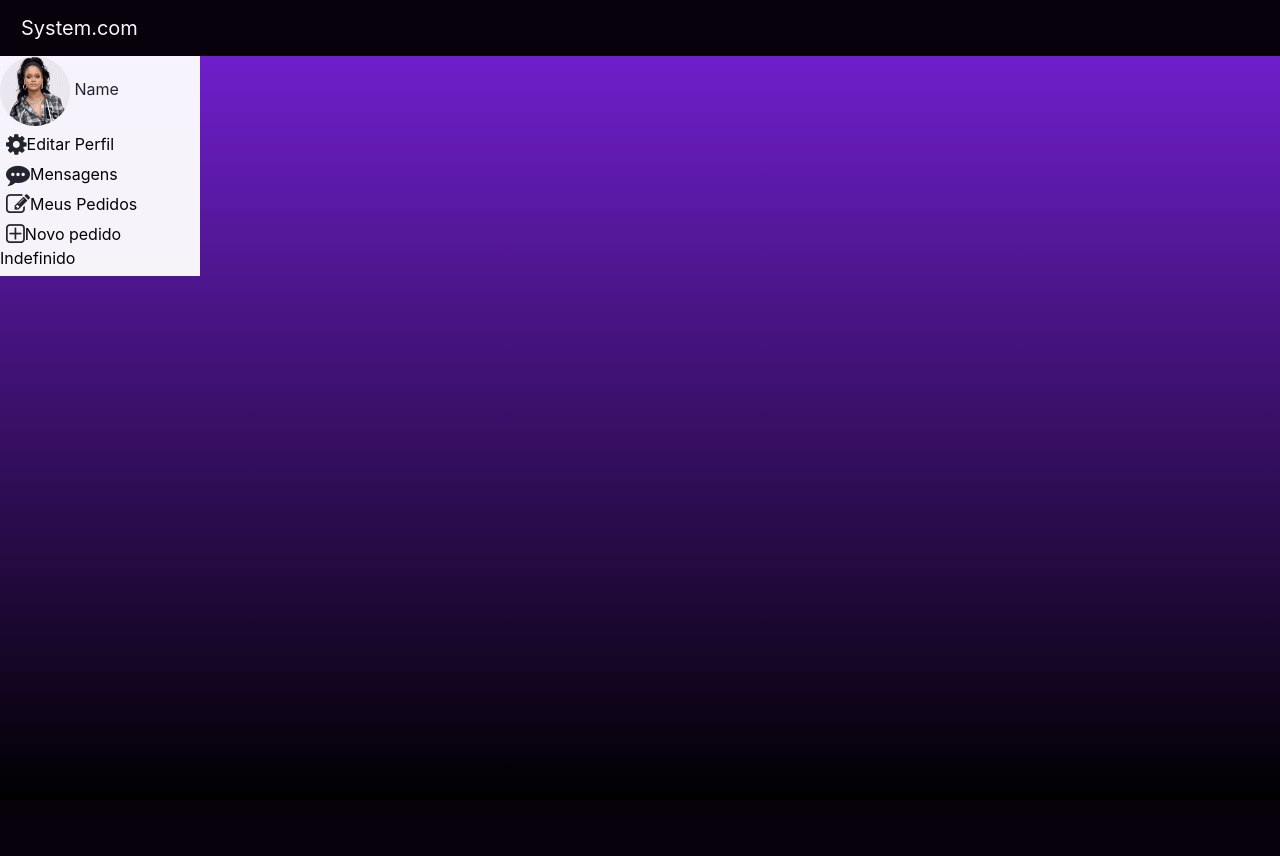
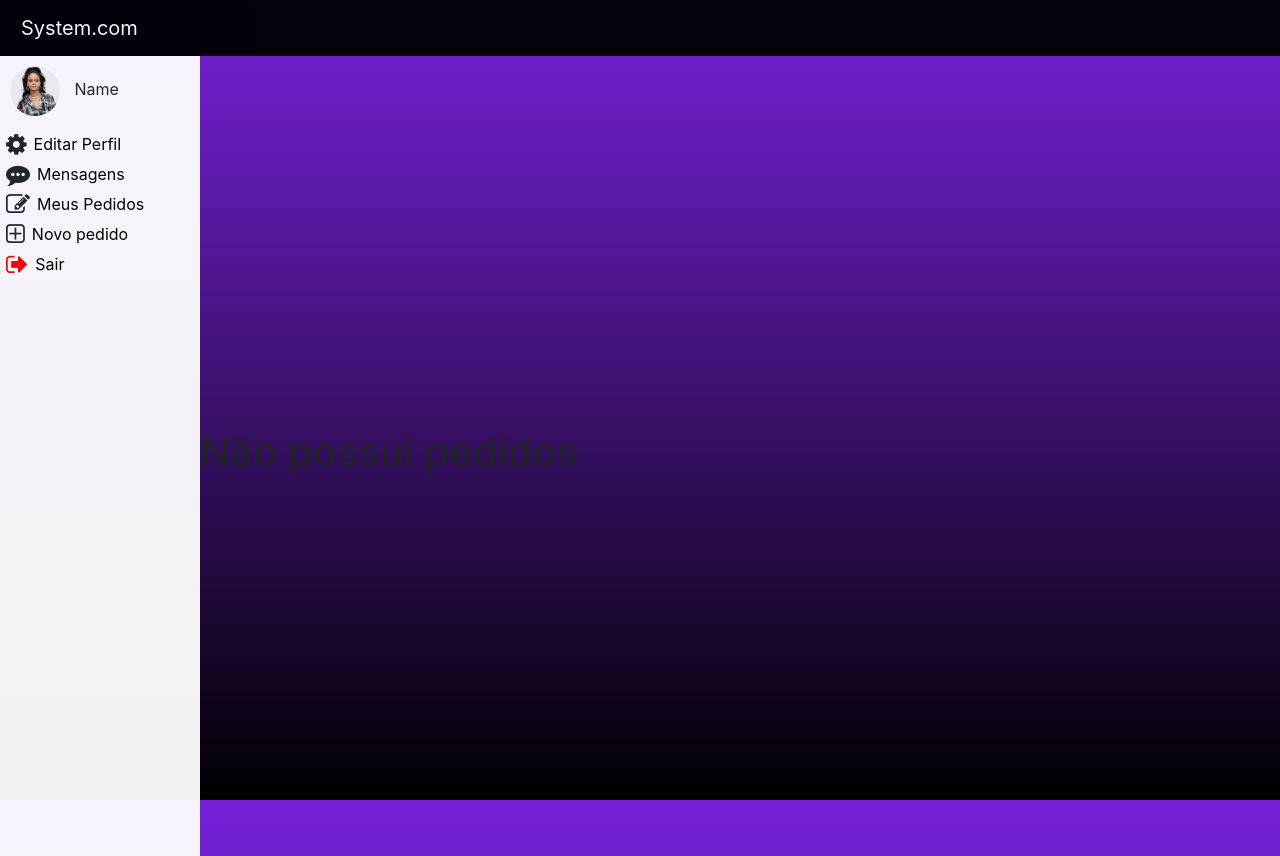
Before and after one commit to Mary0102/System.com-2022, a PHP site: page /usuario.html in a window 1280 px wide. Before the commit the page ends 715 px from the top, so only its background shows below. Run offline with PHP 8.4, Linux system fonts and the light colour scheme.

Commit message:
user, others

```diff
--- a/style.css
+++ b/style.css
@@ -89,7 +89,7 @@ header p {letter-spacing: 0.05em;}
 
 
 /* Show/hide password Font Icon */
-/*#eye {
+#eye {
     background: #fff;
     color: #333;
 
@@ -105,7 +105,7 @@ header p {letter-spacing: 0.05em;}
     z-index: 5;
 
     cursor: pointer;
-}*/
+}
 /* inputs form  */
 input[class="form-input"]{
     width: 250px;
--- a/users.css
+++ b/users.css
@@ -10,11 +10,20 @@ body{
     font-family: 'Abel', sans-serif;
     opacity: .95;
     background-image: linear-gradient(to top, #000000 0%, rgb(119, 33, 218) 100%);
+
 }
 /*-------------- Anside---------------------*/
+
+.allpage {
+    display: flex;
+    align-items: center;
+}
+
 .Dentro-barra {
     background-color: rgb(255, 255, 255);
-    width:200px;
+    position: relative;
+    width:100%;
+    height: 100vh;
     box-sizing: border-box;
 
 }
@@ -23,6 +32,7 @@ body{
     width:70px ;
     height:70px ;
     border-radius: 90px;
+    padding: 10px;
 }
 
 .bloco{
@@ -30,11 +40,16 @@ body{
     width: 200px;
     height: 30px;
 
+
 }
 #user-icon {
 
     text-decoration: none;
     width: 26px;
+}
+
+#icon{ /*Icons do menu*/
+    margin-right: 7px; /*espaço entre o icon e o nomes do menu*/
 }
 
 #Menu{
@@ -54,6 +69,16 @@ body{
 
  .bloco:hover, .active {
     background-color: #6d6d6d;
+    transition: 0.5s;
+
 }
 
-/*-------------- Anside---------------------*/
+/*-------------- End Anside---------------------*/
+
+
+/*-------------- Section -------------------*/
+    #centro-pg{
+        display: inline;
+    }
+
+/*-------------- End Section -------------------*/
--- a/usuario.html
+++ b/usuario.html
@@ -9,9 +9,10 @@
     <link rel="stylesheet" href="https://stackpath.bootstrapcdn.com/bootstrap/4.1.3/css/bootstrap.min.css"
     integrity="sha384-MCw98/SFnGE8fJT3GXwEOngsV7Zt27NXFoaoApmYm81iuXoPkFOJwJ8ERdknLPMO" crossorigin="anonymous">
 </head>
-<body>
+<body id="pg-user">
 
-    <!--    NavBar  -->
+    <!----------------- NavBar  ------------------->
+
     <nav class="navbar navbar-expand-lg navbar-dark" style="background-color: rgb(0,0,0);">
         <button class="navbar-toggler" type="button" data-toggle="collapse" data-target="#navbarTogglerDemo01"
           aria-controls="navbarTogglerDemo01" aria-expanded="false" aria-label="Alterna navegação">
@@ -21,63 +22,74 @@
           <a class="navbar-brand" href="#"> System.com </a>
         </div>
     </nav>
+
     <style>
       #navbarTogglerDemo01 a {
         padding: 5px;
       }
     </style>
-    <!--    Fim NavBar  -->
+    <!------------------ Fim NavBar --------------------->
 
-    <!--   Area User   -->
+    <!----------------- Area User ----------------------->
+<div class="allpage">
 
       <aside class="Barra-lateral">
         <div class="Dentro-barra">
           <!--  Foto do usuario, e seções que ele possa navegar-->
           <div class="user-icon">
-            <img src="rihanna.png" alt="testephoto" id="formaft">
+            <img src="Image/rihanna.png" alt="testephoto" id="formaft">
             <span id="user-name">Name</span>
           </div>
+          <!--End Foto User-->
           <ul id="Menu">
             <div class="bloco">
               <span class="li-item">
-                <i class="fa fa-cog" style="font-size:24px"></i>
+                <i class="fa fa-cog" style="font-size:24px" aria-hidden="true" id="icon"></i>
                 <li><a href="#"><p>Editar Perfil</p></a></li>
               </span>
             </div>
             <div class="bloco">
               <span class="li-item">
-                <i class="fa fa-commenting" style="font-size:24px"></i>
+                <i class="fa fa-commenting" style="font-size:24px" id="icon"></i>
                 <li><a href="#"><p>Mensagens</p></a></li>
               </span>
             </div>
             <div class="bloco">
               <span class="li-item">
-                <i class="fa fa-edit" style="font-size:24px"></i>
+                <i class="fa fa-edit" style="font-size:24px" id="icon"></i>
                 <li><a href="#"><p>Meus Pedidos</p></a></li>
               </span>
             </div>
             <div class="bloco">
               <span class="li-item">
-                <i class="fa fa-plus-square-o" style="font-size:24px"></i>
+                <i class="fa fa-plus-square-o" style="font-size:24px" id="icon"></i>
                 <li><a href="#"><p>Novo pedido</p></a></li>
               </span>
             </div>
             <div class="bloco">
-                <li><a href="#"><p>Indefinido</p></a></li>
+              <span class="li-item">
+                <i class="fa fa-sign-out" style="font-size:24px; color:red"  id="icon"></i>
+                <li><a href="#"><p>Sair</p></a></li>
+              </span>
             </div>
           </ul>
         </div>
       </aside>
 
-    <!--   Fim Area User  -->
+    <!-------------------- Fim Area User -------------------->
 
 
-
-    <!--    Seções  -->
+    <!-----------------    Seções  ------------------>
+  <div class="teste">
+    <main id="centro-pg">
+      <h1>Não possui pedidos</h1>
+    </main>
+  </div>
 
 
-    <!--    Fim Seções  -->
+    <!-----------------    Fim Seções  ----------------->
 
+</div><!-- Close "Allpage"  -->
 
 </body>
 </html>
```
Also changed, not shown: Polysystem.html (+6 -4 lines), Image/rihanna.png (renamed from rihanna.png).
